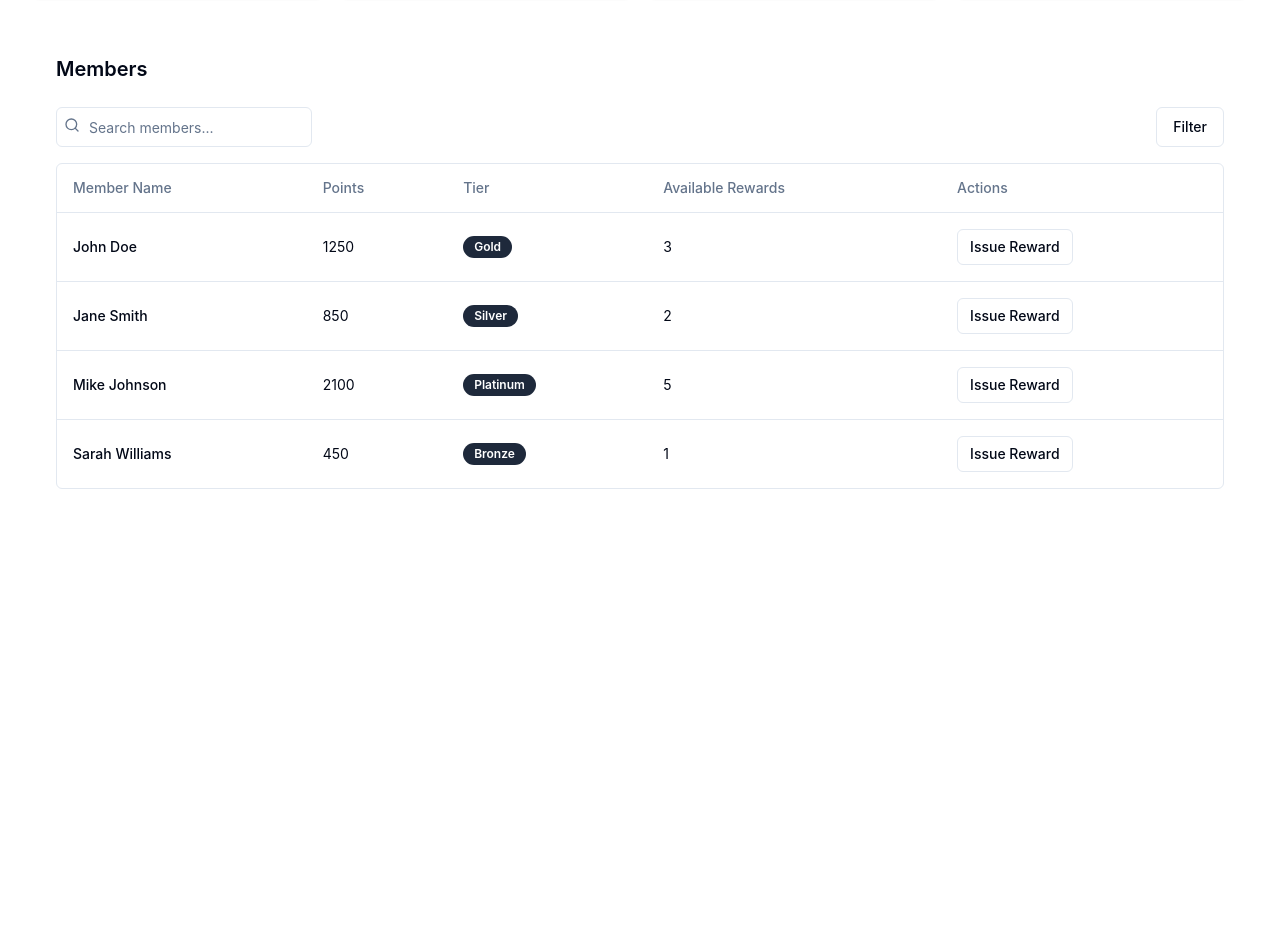
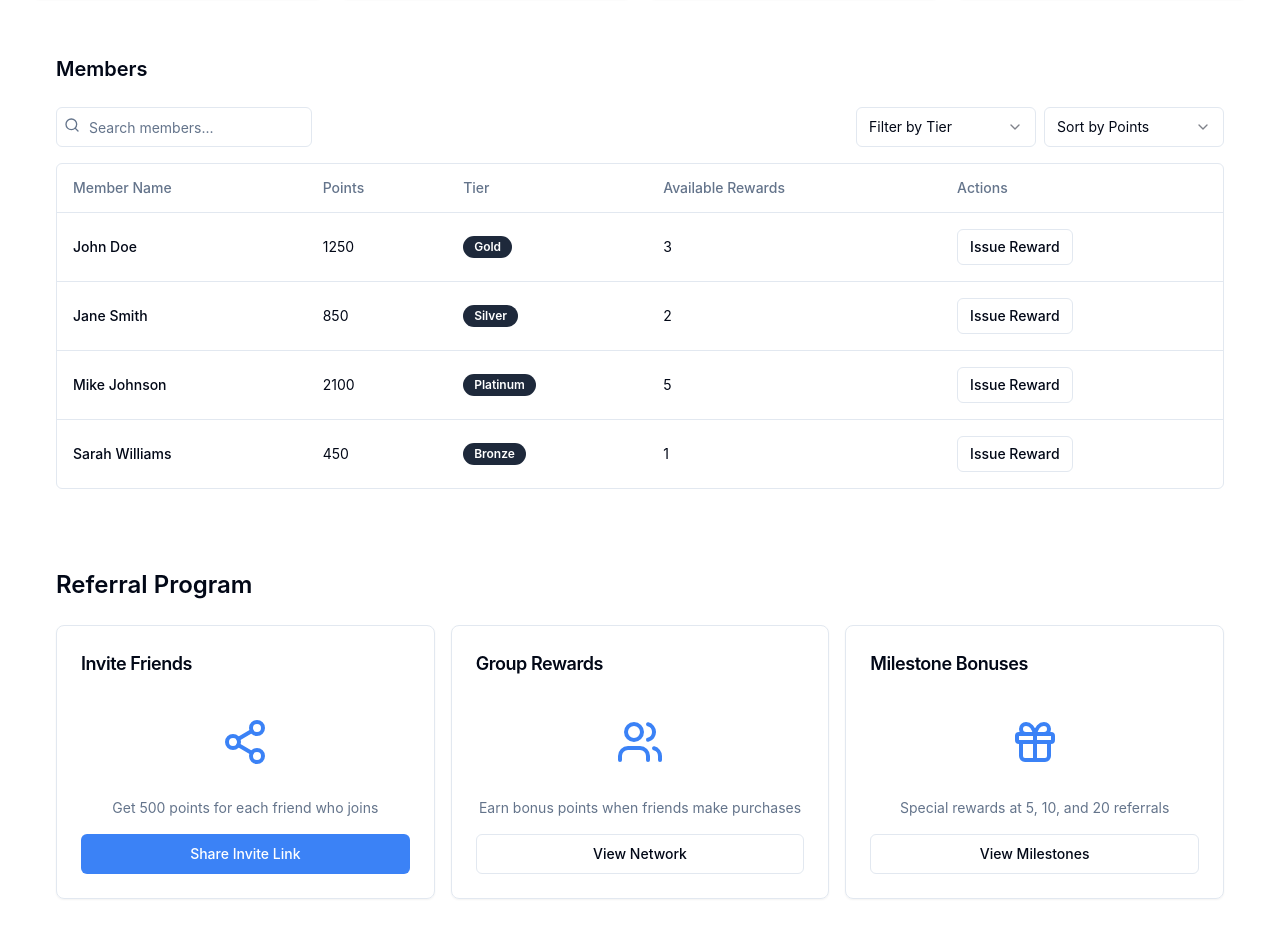
Before and after one commit to aminelaarif/member-metrics-hub, a React (Vite) app: page / in a window 1280 px wide. Shown: the part 215-1152 px from the top of the page. Before the commit the page ends 800 px from the top, so only its background shows below. Built offline with nearby package versions, Linux system fonts and the light colour scheme.

Commit message:
Implement search and filter features
Added functionality to the search input to filter members by name. Implemented filtering options for tier and points in the MembersTable component. Additionally, created a new section to enhance the loyalty dashboard with an innovative idea.
[skip gpt_engineer]

```diff
--- a/src/components/MembersTable.tsx
+++ b/src/components/MembersTable.tsx
@@ -1,10 +1,18 @@
+import { useState } from "react";
 import { Table, TableBody, TableCell, TableHead, TableHeader, TableRow } from "@/components/ui/table";
 import { Badge } from "@/components/ui/badge";
 import { Button } from "@/components/ui/button";
 import { Input } from "@/components/ui/input";
 import { Search } from "lucide-react";
+import {
+  Select,
+  SelectContent,
+  SelectItem,
+  SelectTrigger,
+  SelectValue,
+} from "@/components/ui/select";
 
-const members = [
+const initialMembers = [
   { name: "John Doe", points: 1250, tier: "Gold", rewards: 3 },
   { name: "Jane Smith", points: 850, tier: "Silver", rewards: 2 },
   { name: "Mike Johnson", points: 2100, tier: "Platinum", rewards: 5 },
@@ -12,14 +20,57 @@ const members = [
 ];
 
 export function MembersTable() {
+  const [searchTerm, setSearchTerm] = useState("");
+  const [tierFilter, setTierFilter] = useState("");
+  const [pointsSort, setPointsSort] = useState("");
+
+  const filteredMembers = initialMembers
+    .filter((member) =>
+      member.name.toLowerCase().includes(searchTerm.toLowerCase()) &&
+      (tierFilter ? member.tier === tierFilter : true)
+    )
+    .sort((a, b) => {
+      if (pointsSort === "asc") return a.points - b.points;
+      if (pointsSort === "desc") return b.points - a.points;
+      return 0;
+    });
+
   return (
     <div className="space-y-4">
-      <div className="flex items-center justify-between">
+      <div className="flex items-center justify-between gap-4">
         <div className="relative w-64">
           <Search className="absolute left-2 top-2.5 h-4 w-4 text-muted-foreground" />
-          <Input placeholder="Search members..." className="pl-8" />
+          <Input
+            placeholder="Search members..."
+            className="pl-8"
+            value={searchTerm}
+            onChange={(e) => setSearchTerm(e.target.value)}
+          />
         </div>
-        <Button variant="outline">Filter</Button>
+        <div className="flex gap-2">
+          <Select value={tierFilter} onValueChange={setTierFilter}>
+            <SelectTrigger className="w-[180px]">
+              <SelectValue placeholder="Filter by Tier" />
+            </SelectTrigger>
+            <SelectContent>
+              <SelectItem value="">All Tiers</SelectItem>
+              <SelectItem value="Bronze">Bronze</SelectItem>
+              <SelectItem value="Silver">Silver</SelectItem>
+              <SelectItem value="Gold">Gold</SelectItem>
+              <SelectItem value="Platinum">Platinum</SelectItem>
+            </SelectContent>
+          </Select>
+          <Select value={pointsSort} onValueChange={setPointsSort}>
+            <SelectTrigger className="w-[180px]">
+              <SelectValue placeholder="Sort by Points" />
+            </SelectTrigger>
+            <SelectContent>
+              <SelectItem value="">Default</SelectItem>
+              <SelectItem value="asc">Points: Low to High</SelectItem>
+              <SelectItem value="desc">Points: High to Low</SelectItem>
+            </SelectContent>
+          </Select>
+        </div>
       </div>
 
       <div className="rounded-md border">
@@ -34,7 +85,7 @@ export function MembersTable() {
             </TableRow>
           </TableHeader>
           <TableBody>
-            {members.map((member) => (
+            {filteredMembers.map((member) => (
               <TableRow key={member.name}>
                 <TableCell className="font-medium">{member.name}</TableCell>
                 <TableCell>{member.points}</TableCell>
--- /dev/null
+++ b/src/components/ReferralProgram.tsx
@@ -0,0 +1,57 @@
+import { Card, CardContent, CardHeader, CardTitle } from "@/components/ui/card";
+import { Button } from "@/components/ui/button";
+import { Share2, Gift, Users } from "lucide-react";
+
+export function ReferralProgram() {
+  return (
+    <div className="space-y-6">
+      <h2 className="text-2xl font-semibold">Referral Program</h2>
+      <div className="grid gap-4 md:grid-cols-3">
+        <Card>
+          <CardHeader className="space-y-1">
+            <CardTitle className="text-lg">Invite Friends</CardTitle>
+          </CardHeader>
+          <CardContent className="space-y-4">
+            <div className="flex items-center justify-center p-4">
+              <Share2 className="h-12 w-12 text-primary" />
+            </div>
+            <p className="text-sm text-muted-foreground text-center">
+              Get 500 points for each friend who joins
+            </p>
+            <Button className="w-full">Share Invite Link</Button>
+          </CardContent>
+        </Card>
+
+        <Card>
+          <CardHeader className="space-y-1">
+            <CardTitle className="text-lg">Group Rewards</CardTitle>
+          </CardHeader>
+          <CardContent className="space-y-4">
+            <div className="flex items-center justify-center p-4">
+              <Users className="h-12 w-12 text-primary" />
+            </div>
+            <p className="text-sm text-muted-foreground text-center">
+              Earn bonus points when friends make purchases
+            </p>
+            <Button variant="outline" className="w-full">View Network</Button>
+          </CardContent>
+        </Card>
+
+        <Card>
+          <CardHeader className="space-y-1">
+            <CardTitle className="text-lg">Milestone Bonuses</CardTitle>
+          </CardHeader>
+          <CardContent className="space-y-4">
+            <div className="flex items-center justify-center p-4">
+              <Gift className="h-12 w-12 text-primary" />
+            </div>
+            <p className="text-sm text-muted-foreground text-center">
+              Special rewards at 5, 10, and 20 referrals
+            </p>
+            <Button variant="outline" className="w-full">View Milestones</Button>
+          </CardContent>
+        </Card>
+      </div>
+    </div>
+  );
+}
--- a/src/pages/Index.tsx
+++ b/src/pages/Index.tsx
@@ -1,6 +1,7 @@
 import { Button } from "@/components/ui/button";
 import { MetricCard } from "@/components/MetricCard";
 import { MembersTable } from "@/components/MembersTable";
+import { ReferralProgram } from "@/components/ReferralProgram";
 import { Plus } from "lucide-react";
 
 const Index = () => {
@@ -37,9 +38,15 @@ const Index = () => {
         />
       </div>
 
-      <div className="bg-white rounded-lg p-6">
-        <h2 className="text-xl font-semibold mb-6">Members</h2>
-        <MembersTable />
+      <div className="space-y-8">
+        <div className="bg-white rounded-lg p-6">
+          <h2 className="text-xl font-semibold mb-6">Members</h2>
+          <MembersTable />
+        </div>
+
+        <div className="bg-white rounded-lg p-6">
+          <ReferralProgram />
+        </div>
       </div>
     </div>
   );
```
